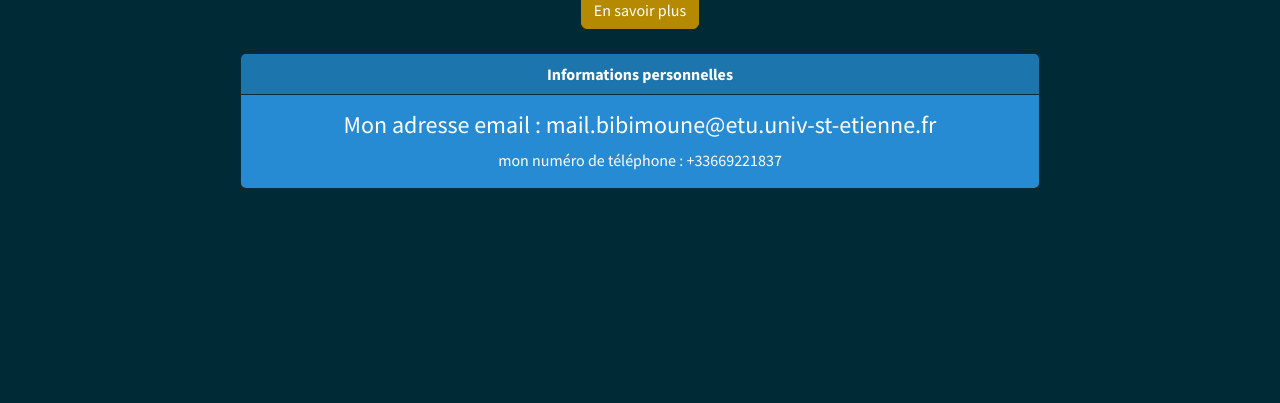
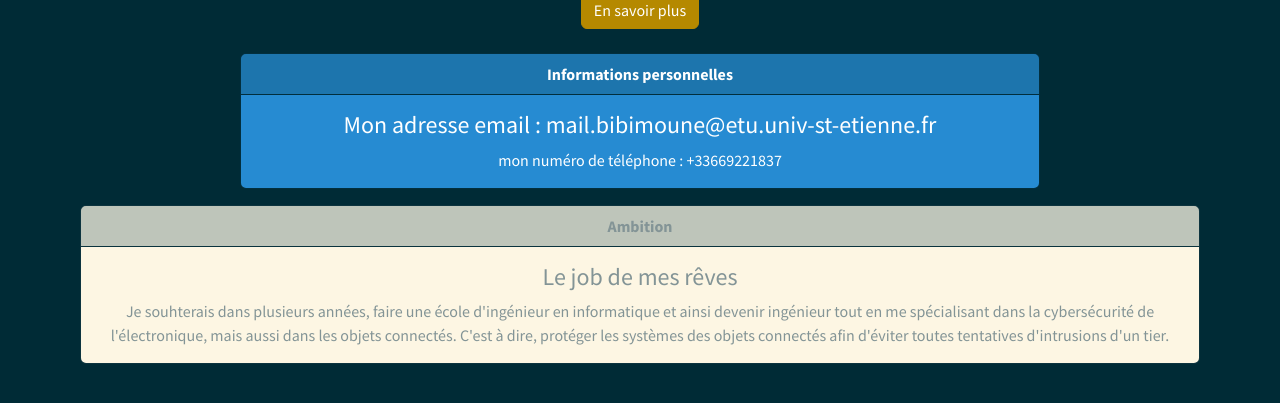
Before and after one commit to Nassir20/Portfolio, a Symfony app: template templates/base.html.twig in a window 1280 px wide. Shown: the part 257-660 px from the top of the page. Run offline with Twig, Linux system fonts and the light colour scheme; the template is opened without the code that fills it, so the values that code supplies are empty; some libraries are stand-ins or nearby versions.

Commit message:
Update base.html.twig

```diff
--- a/templates/base.html.twig
+++ b/templates/base.html.twig
@@ -69,6 +69,14 @@
     <p class="card-text">mon numéro de téléphone : +33669221837</p>
   </div>
 </div></center>
+<center><div class="card bg-light mb-3" style="max-width: 70rem;">
+  <div class="card-header"><strong>Ambition</strong></div>
+  <div class="card-body">
+    <h4 class="card-title">Le job de mes rêves</h4>
+    <p class="card-text">Je souhterais dans plusieurs années, faire une école d'ingénieur en informatique et ainsi devenir ingénieur tout en me spécialisant dans la cybersécurité de l'électronique, mais aussi dans les objets connectés.
+    C'est à dire, protéger les systèmes des objets connectés afin d'éviter toutes tentatives d'intrusions d'un tier. </p>
+  </div>
+</div></center>
         {% block body %}{% endblock %}
     </body>
 </html>
```
